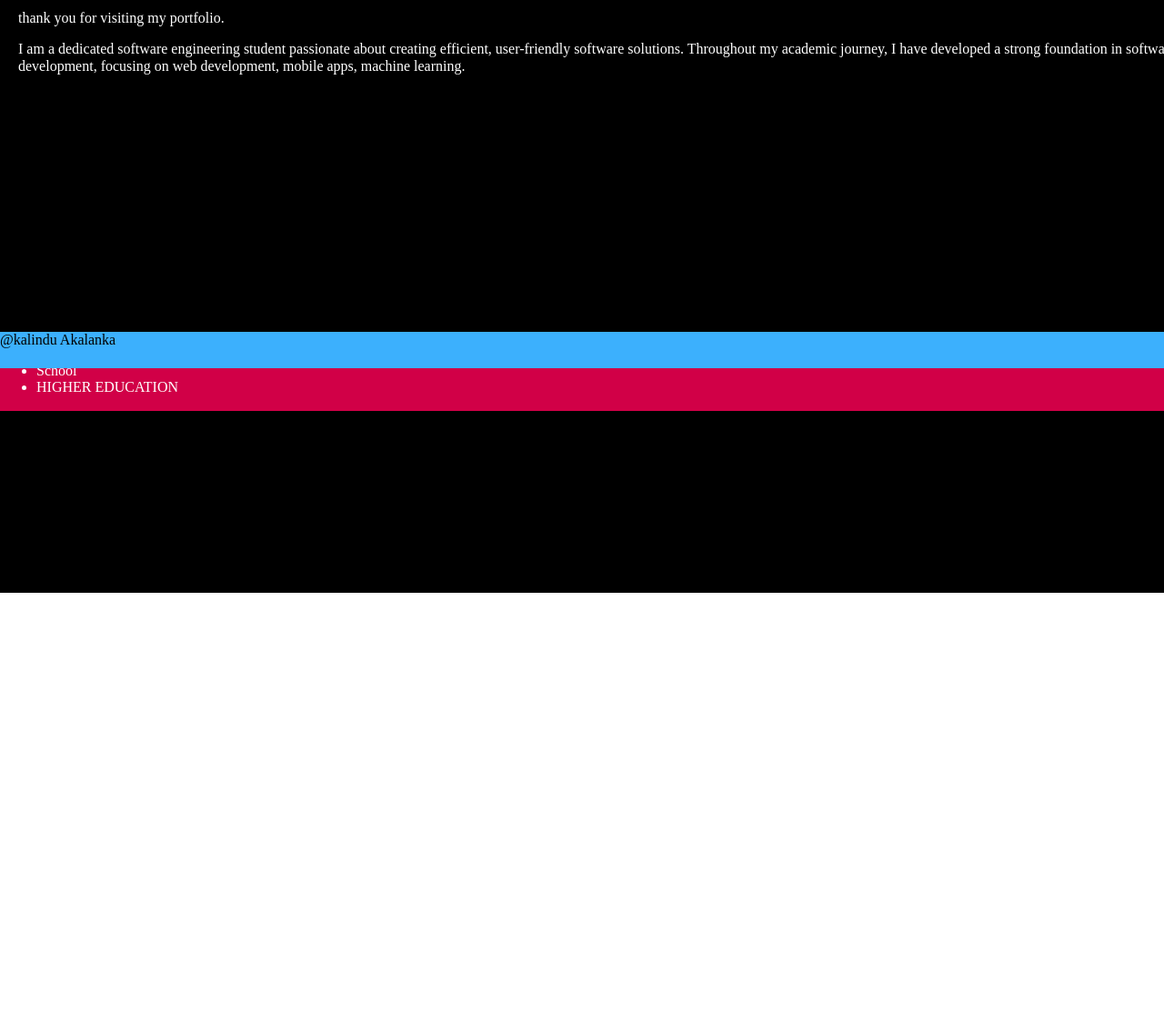
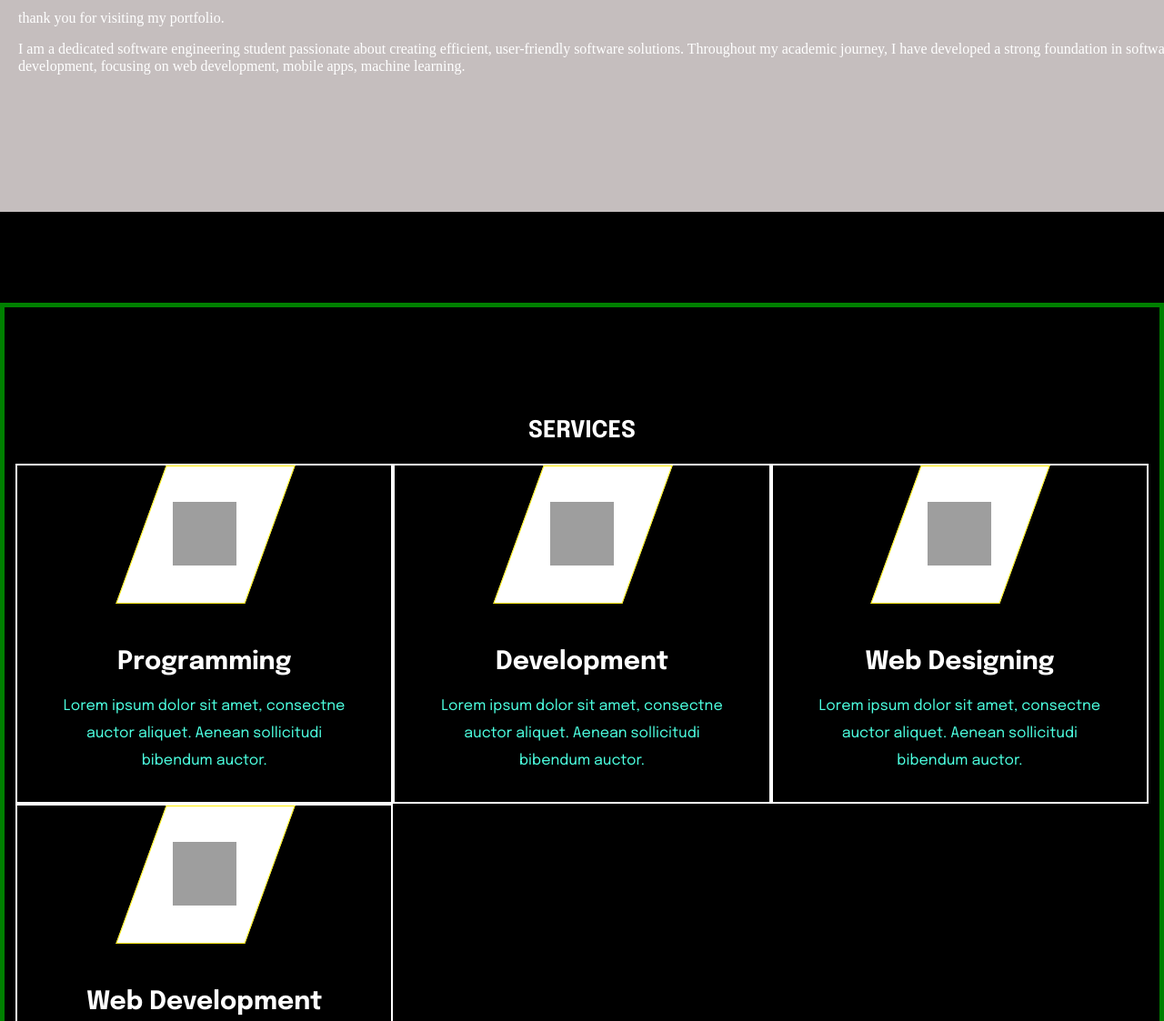
Before and after one commit to kalindu53/MyWeb, a plain HTML site: page index.html in a window 1280 px wide. Shown: the part 895-2018 px from the top of the page at 91% size. Before the commit the page ends 1547 px from the top, so only its background shows below. Drawn offline with nearby package versions, Linux system fonts and the light colour scheme; grey boxes are pictures that could not be loaded; a web font is replaced by a local one.

Commit message:
about done

```diff
--- a/index.html
+++ b/index.html
@@ -47,6 +47,8 @@
   <title>KALINDU AKALANKA</title>
 
   <style>
+
+    @import url("https://fonts.googleapis.com/css2?family=Epilogue:ital,wght@0,100..900;1,100..900&display=swap");
 
     body{
 
@@ -441,11 +443,12 @@
       position: absolute;
       color: white;
       top: 650px;
-      background-color: #000000;
-      height: 700px;
+      background-color: #c5bebe;
+      height: 400px;
     }
 
     #about>h2{
+      position: relative;
       color: white;
 
       text-align: center;
@@ -463,30 +466,166 @@
       text-align:left;
     }
 
-    #Education{
-      background-color: #d10047;
-      color: white;
-      position: absolute;
-      width: 100vw;
-      top: 1200px;
-    }
+    /*#Education{*/
+    /*  background-color: #d10047;*/
+    /*  color: white;*/
+    /* position: absolute;*/
 
-    #Education>h2{
-      position: absolute;
-      left: 0;
-      right: 0;
-      margin: auto;
+    /*  width: 100vw;*/
+    /*  top: 1000px;*/
+    /*}*/
 
-    }
+    /*#Education>h2{*/
+    /*  position: relative;*/
+    /* text-align: center;*/
+
+    /*}*/
 
 
     footer{
       position: absolute;
       width: 100%;
       height: 40px;
-      bottom: -500px;
+      bottom: -2000px;
       background: #3cb0fd;
     }
+
+
+
+
+
+
+    /*services*/
+    #Services {
+      font-size: 17px;
+      line-height: 30px;
+      font-weight: 400;
+      -moz-osx-font-smoothing: grayscale;
+      word-break: break-word;
+      -webkit-font-smoothing: antialiased;
+      font-family: "Epilogue", sans-serif;
+      margin: 0;
+      background: #000000;
+      position: relative;
+      top:350px;
+      border: 5px solid green;
+
+
+
+    }
+
+    #Services>h2{
+      position: relative;
+      top: 100px;
+      text-align: center;
+      color: white;
+    }
+    * {
+      box-sizing: border-box;
+    }
+    .creative-cards {
+      padding: 100px 0;
+      position: relative;
+
+    }
+    .creative-cards .container {
+      max-width: 1320px;
+      width: 100%;
+      padding-right: 0.75rem;
+      padding-left: 0.75rem;
+      margin-right: auto;
+      margin-left: auto;
+
+    }
+    .creative-cards .container .row {
+      display: flex;
+      flex-wrap: wrap;
+
+    }
+    .creative-cards .container .row .card-column {
+      flex: 0 0 auto;
+      width: 33.33333333%;
+      text-align: center;
+      max-width: 100%;
+      padding-right: 10px;
+      padding-left: 10px;
+      border: 2px  solid #ffffff;
+    }
+    .card-details {
+      width: 80%;
+      margin: auto;
+      position: relative;
+      transition: 0.3s ease-in-out;
+    }
+    .card-details:before {
+      content: "";
+      width: 190px;
+      height: 380px;
+      background: #ffffff;
+      position: absolute;
+      left: 50%;
+      top: 50%;
+      transform: translate(-50%, -50%) skew(-20deg, 0deg);
+      z-index: -1;
+      transition: 0.3s ease-in-out;
+    }
+    .card-details:hover:before {
+      background-color: #fffab3;
+    }
+    .card-icons {
+      width: 140px;
+      height: 150px;
+      position: relative;
+      margin: auto;
+      display: flex;
+      align-items: center;
+      justify-content: center;
+    }
+    .card-icons:before {
+      content: "";
+      position: absolute;
+      top: 0;
+      left: 0;
+      border: 1px solid;
+      width: 100%;
+      height: 100%;
+      transform: skew(-20deg, 0deg);
+      background: #fff;
+      border-color: #ffee02;
+      transition: 0.3s ease-in-out;
+    }
+    .card-details:hover .card-icons:before {
+      background-color: #3fecce;
+    }
+    .card-icons img {
+      position: relative;
+      width: 70px;
+      height: 70px;
+    }
+    .card-details h3 {
+      margin-bottom: 15px;
+      margin-top: 50px;
+      font-weight: 700;
+      font-size: 1.75rem;
+      line-height: 1.2;
+    }
+    .card-details h3 a {
+      color: #ffffff;
+      text-decoration: none;
+    }
+    .card-details p {
+      font-size: 16px;
+      line-height: 30px;
+      color: #4cffe0;
+      font-weight: 400;
+      margin-bottom: 30px;
+    }
+
+
+
+
+
+/*==================Responsiv=======================*/
 
     @media (max-width: 1440px) {
       header{
@@ -503,17 +642,33 @@
           left: 50px;
         }
 
+        .creative-cards .container .row .card-column {
+          flex: 0 0 auto;
+          width: 50%;
+          margin-bottom: 40px;
+
         }
+      }
+
+      }
+
 
       @media (max-width: 900px) {
         .cover{
           display: none;
+          .creative-cards .container .row .card-column {
+            flex: 0 0 auto;
+            width: 50%;
+            margin-bottom: 40px;
+
+          }
+        }
         }
 
         nav .togglebtn{
           display: initial;
         }
-      /* for toggle button**/
+
         .click {
           top:45px;
         }
@@ -557,12 +712,20 @@
         nav .navLinks.open{
           right:0;
         }
-    }
+
 
       @media (max-width: 425px) {
 
+        .creative-cards .container .row .card-column {
+          flex: 0 0 auto;
+          width: 100%;
+          margin-bottom: 20px;
+        }
 
+        .card-details {
+          width: 100%;
         }
+
 
       }
 
@@ -642,7 +805,8 @@
 
   <!--About section-->
   <section id="about">
-    <h2>
+    <h2  data-aos="fade-up"
+         data-aos-anchor-placement="top-bottom">
       ABOUT
     </h2>
     <div data-aos="fade-up"
@@ -655,39 +819,70 @@
 
   </section>
 
-  <!--Educaton section-->
-  <section id="Education">
-    <h2>EDUCATION</h2>
-    <div>
-      <ul>
-        <li>School</li>
-        <li>HIGHER EDUCATION</li>
-      </ul>
+<!--  &lt;!&ndash;Educaton section&ndash;&gt;-->
+<!--  <section id="Education">-->
+<!--    <h2>EDUCATION</h2>-->
+<!--    <div>-->
+<!--      <ul>-->
+<!--        <li>School</li>-->
+<!--        <li>HIGHER EDUCATION</li>-->
+<!--      </ul>-->
+<!--    </div>-->
+<!--  </section>-->
+
+  <!--services section-->
+  <section  id="Services">
+
+    <h2 data-aos="fade-up"
+        data-aos-anchor-placement="top-bottom">
+      SERVICES
+    </h2 >
+    <section class="creative-cards style-one">
+      <div class="container" >
+        <div class="row" >
+          <div class="card-column" >
+            <div class="card-details">
+              <div class="card-icons">
+                <img class="light-icon" src="https://imgpanda.com/upload/ib/1yIWjyG41o.png" alt="icon" />
+              </div>
+              <h3><a >Programming</a></h3>
+
+              <p>Lorem ipsum dolor sit amet, consectne auctor aliquet. Aenean sollicitudi bibendum auctor.</p>
+            </div>
+          </div>
+          <div class="card-column">
+            <div class="card-details">
+              <div class="card-icons">
+                <img class="light-icon" src="https://imgpanda.com/upload/ib/Q4tSh2ctkH.png" alt="icon" />
+              </div>
+              <h3><a>Development</a></h3>
+              <p>Lorem ipsum dolor sit amet, consectne auctor aliquet. Aenean sollicitudi bibendum auctor.</p>
+            </div>
+          </div>
+          <div class="card-column">
+            <div class="card-details">
+              <div class="card-icons">
+                <img class="light-icon" src="https://imgpanda.com/upload/ib/YQdOwN6IDJ.png" alt="icon" />
+              </div>
+              <h3><a >Web  Designing</a></h3>
+              <p>Lorem ipsum dolor sit amet, consectne auctor aliquet. Aenean sollicitudi bibendum auctor.</p>
+            </div>
+          </div>
+        </div>
+        <div class="row">
+          <div class="card-column">
+            <div class="card-details">
+              <div class="card-icons">
+                <img class="light-icon" src="https://imgpanda.com/upload/ib/1yIWjyG41o.png" alt="icon" />
+              </div>
+              <h3><a >Web Development</a></h3>
+              <p>Lorem ipsum dolor sit amet, consectne auctor aliquet. Aenean sollicitudi bibendum auctor.</p>
+            </div>
+          </div>
+
+        </div>
       </div>
     </section>
-
-  <!--services section-->
-  <section>
-
-    <h2>
-      SERVICES
-    </h2>
-    <div>
-      <ul>
-        <li>
-          SOFTWEARE DEVOLOP
-          <ul>
-           <li> FRONTEEND</li>
-            <li> BACKEND</li>
-          </ul>
-        </li>
-        <li>GRAPHIC</li>
-        <li>WEBDESIGN
-        </li>
-      </ul>
-    </div>
-  </section>
-
   <!--projects section-->
   <section>
 
```
Also changed, not shown: 1 other file. Lines whose indentation alone changed are shown as unchanged.
